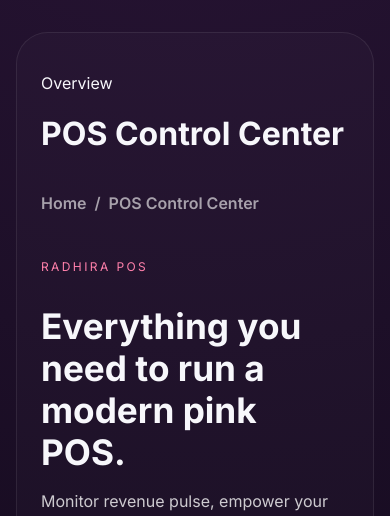
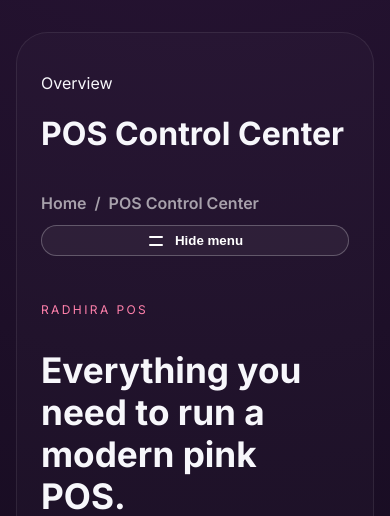
Before and after one commit to Rajeshpandey9807/Radhira_POS, an ASP.NET Core app: page / in a window 390 px wide. Shown: the part 338-854 px from the top of the page. Run offline with ASP.NET Core 8, Linux system fonts and the light colour scheme; the project's own start-up code is not run, and a stand-in starts its controllers and pages; some libraries are stand-ins or nearby versions.

Commit message:
feat: Add sidebar toggle functionality
Co-authored-by: thgvr57mss <thgvr57mss@privaterelay.appleid.com>

```diff
--- a/src/PosApp.Web/Views/Shared/_Layout.cshtml
+++ b/src/PosApp.Web/Views/Shared/_Layout.cshtml
@@ -40,10 +40,19 @@
                     <p class="eyebrow">Overview</p>
                     <h1>@pageTitle</h1>
                 </div>
-                <div class="breadcrumbs">
-                    <span>Home</span>
-                    <span>/</span>
-                    <span>@pageTitle</span>
+                <div class="top-bar-actions">
+                    <div class="breadcrumbs">
+                        <span>Home</span>
+                        <span>/</span>
+                        <span>@pageTitle</span>
+                    </div>
+                    <button type="button"
+                            class="sidebar-toggle"
+                            data-sidebar-toggle
+                            aria-pressed="false">
+                        <span class="sidebar-toggle-icon" aria-hidden="true"></span>
+                        <span data-sidebar-toggle-label>Hide menu</span>
+                    </button>
                 </div>
             </header>
 
--- a/src/PosApp.Web/wwwroot/css/site.css
+++ b/src/PosApp.Web/wwwroot/css/site.css
@@ -179,20 +179,86 @@ a:hover {
   font-weight: 600;
 }
 
-.nav-links a::after {
-  content: \"\";
-  position: absolute;
-  left: 0;
-  bottom: -6px;
-  width: 100%;
-  height: 2px;
-  background: linear-gradient(120deg, var(--pink-500), var(--pink-300));
-  opacity: 0;
-  transition: opacity 0.2s ease;
+.top-bar-actions {
+  display: flex;
+  flex-direction: column;
+  gap: 12px;
+  align-items: flex-end;
 }
 
-.nav-links a:hover::after {
-  opacity: 1;
+.sidebar-toggle {
+  display: inline-flex;
+  align-items: center;
+  gap: 10px;
+  border: 1px solid rgba(255, 255, 255, 0.25);
+  border-radius: 999px;
+  background: rgba(255, 255, 255, 0.05);
+  color: #fff;
+  padding: 0.45rem 0.9rem;
+  font-weight: 600;
+  cursor: pointer;
+  transition: transform 0.15s ease, border-color 0.15s ease, background 0.15s ease;
+}
+
+.sidebar-toggle:hover,
+.sidebar-toggle:focus-visible {
+  border-color: var(--pink-300);
+  background: rgba(255, 255, 255, 0.12);
+}
+
+.sidebar-toggle:focus-visible {
+  outline: 2px solid var(--pink-300);
+  outline-offset: 4px;
+}
+
+.sidebar-toggle:active {
+  transform: scale(0.97);
+}
+
+.sidebar-toggle-icon {
+  position: relative;
+  width: 18px;
+  height: 14px;
+  display: inline-flex;
+  align-items: center;
+  justify-content: center;
+}
+
+.sidebar-toggle-icon::before,
+.sidebar-toggle-icon::after {
+  content: "";
+  position: absolute;
+  width: 14px;
+  height: 2px;
+  border-radius: 999px;
+  background: currentColor;
+  transition: transform 0.2s ease, width 0.2s ease;
+}
+
+.sidebar-toggle-icon::before {
+  transform: translateY(-4px);
+}
+
+.sidebar-toggle-icon::after {
+  transform: translateY(4px);
+}
+
+body.sidebar-collapsed .side-nav {
+  display: none;
+}
+
+body.sidebar-collapsed .sidebar-toggle {
+  border-color: rgba(255, 255, 255, 0.4);
+}
+
+body.sidebar-collapsed .sidebar-toggle-icon::before {
+  transform: rotate(45deg);
+  width: 12px;
+}
+
+body.sidebar-collapsed .sidebar-toggle-icon::after {
+  transform: rotate(-45deg);
+  width: 12px;
 }
 
 .user-chip {
@@ -640,6 +706,16 @@ a:hover {
     padding: 24px;
   }
 
+  .top-bar-actions {
+    width: 100%;
+    align-items: flex-start;
+  }
+
+  .sidebar-toggle {
+    width: 100%;
+    justify-content: center;
+  }
+
   .pos-body {
     grid-template-columns: 1fr;
   }
--- a/src/PosApp.Web/wwwroot/js/site.js
+++ b/src/PosApp.Web/wwwroot/js/site.js
@@ -1,8 +1,53 @@
 (() => {
   const toast = document.querySelector('.toast');
-  if (!toast) return;
+  if (!toast) {
+    return;
+  }
 
   setTimeout(() => {
     toast.classList.add('hide');
   }, 3200);
 })();
+
+(() => {
+  const toggle = document.querySelector('[data-sidebar-toggle]');
+  if (!toggle) {
+    return;
+  }
+
+  const body = document.body;
+  const label = toggle.querySelector('[data-sidebar-toggle-label]');
+  const storageKey = 'radhira-pos:sidebar-collapsed';
+
+  const readPreference = () => {
+    try {
+      return localStorage.getItem(storageKey) === '1';
+    } catch {
+      return false;
+    }
+  };
+
+  const persistPreference = (collapsed) => {
+    try {
+      localStorage.setItem(storageKey, collapsed ? '1' : '0');
+    } catch {
+      // Ignore storage failures (e.g., private mode).
+    }
+  };
+
+  const applyState = (collapsed) => {
+    body.classList.toggle('sidebar-collapsed', collapsed);
+    toggle.setAttribute('aria-pressed', collapsed ? 'true' : 'false');
+    if (label) {
+      label.textContent = collapsed ? 'Show menu' : 'Hide menu';
+    }
+  };
+
+  applyState(readPreference());
+
+  toggle.addEventListener('click', () => {
+    const next = !body.classList.contains('sidebar-collapsed');
+    applyState(next);
+    persistPreference(next);
+  });
+})();
```
